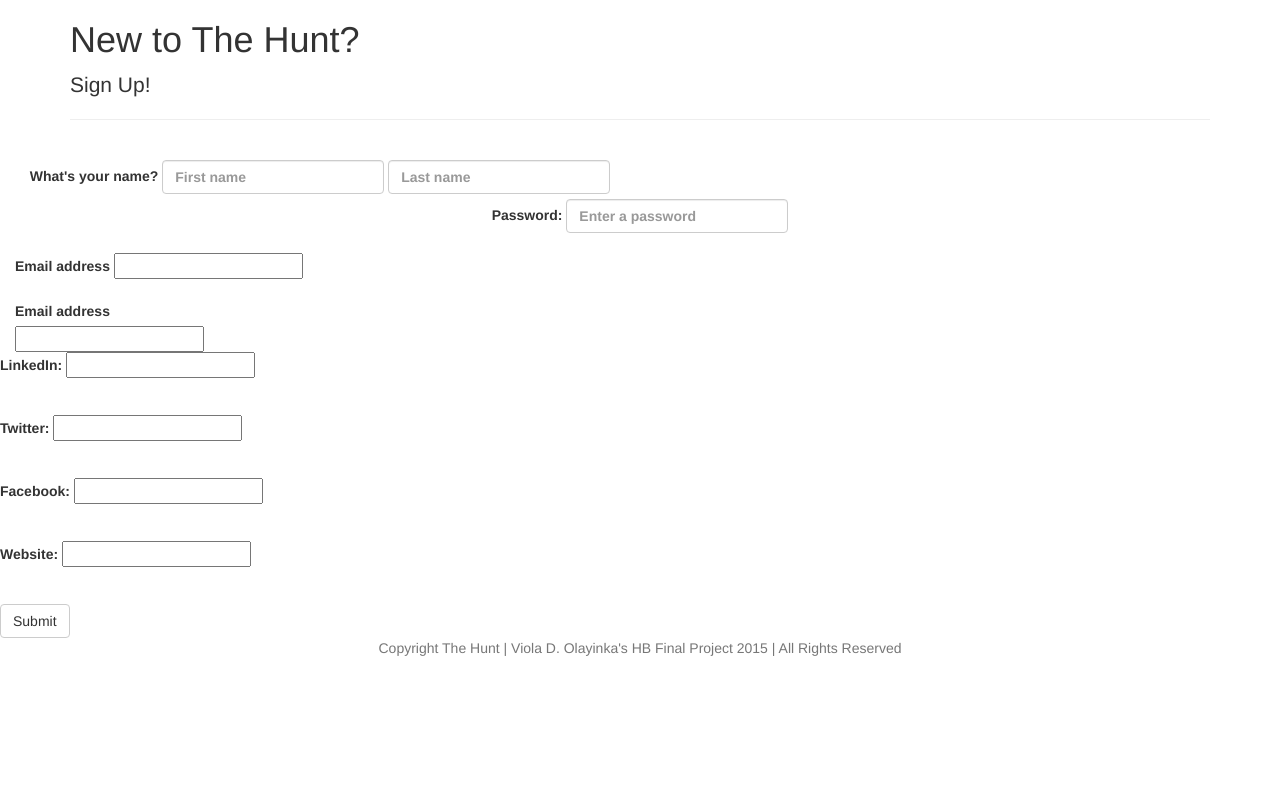
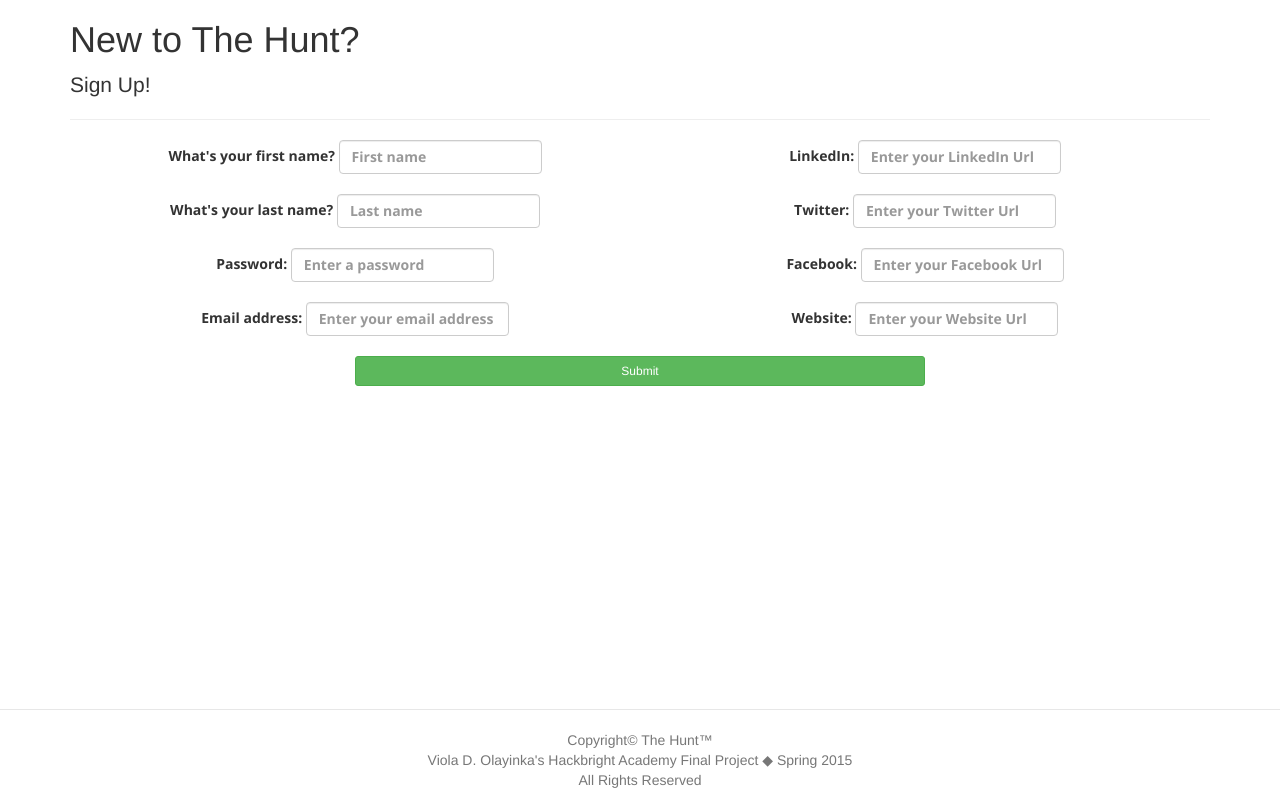
Before and after one commit to violadolayinka/The_Hunt, a Flask app: page /register in a window 1280 px wide. Run offline with Flask 2, Linux system fonts and the light colour scheme; some libraries are stand-ins or nearby versions.

Commit message:
Implementing CSS

```diff
--- a/static/css/the_hunt.css
+++ b/static/css/the_hunt.css
@@ -1,3 +1,48 @@
+/*body {
+      background-image: url("the_hunt_blur.jpg");
+      color: #212121;
+      /*text-align: center;*/
+      /*text-shadow: 0 px 0px rgba(0,0,0,.5);*/
+     /* font-family: 'Open Sans Condensed', sans-serif;*/
+   /* }*/
+
+#background_img{
+  background-image: url("/static/img/the_hunt.jpg");
+  /*-webkit-background-size: cover;
+  -moz-background-size: cover;
+  -o-background-size: cover;*/
+  background-size: cover;
+}
+
+
+.form-group{
+ font-family: 'Open Sans', sans-serif;
+ font-weight: 400
+}
+
+
+
+input[type="email"],
+input[type="password"] {
+  width: 350px;
+  padding: 20px 0px;
+  background: transparent;
+  border: 0;
+  border-bottom: 1px solid #cccccc;
+  outline: none;
+  color: #B6B6B6;
+  font-size: 16px;
+}
+a,
+a:focus,
+a:hover {
+  color: #009688;
+  font-weight: bold;
+}
+
+.navbar{
+  background-color: #ffffff;
+}
 
 .label-as-badge {
     border-radius: 1em;
@@ -6,7 +51,7 @@
 #button{
   display: block;
   width: 50%;
-  background-color: #FF962C;
+  /*background-color: #FF962C;*/
 
 }
 .circle-image{
@@ -55,6 +100,7 @@
 
 .footer {
     display: block;
+    font-family: 'Open Sans', sans-serif;
 }
 .page-header {
    font-size: 2.5em;
--- a/templates/base.html
+++ b/templates/base.html
@@ -4,21 +4,16 @@
   <meta name="viewport" content="width=device-width, initial-scale=1">
   <title>The Hunt</title>
   <link rel="stylesheet" href="https://maxcdn.bootstrapcdn.com/bootstrap/3.3.4/css/bootstrap.min.css">
+  <link href='http://fonts.googleapis.com/css?family=Montserrat:400,700|Open+Sans:300italic,400italic,600italic,700italic,800italic,700,300,600,800,400' rel='stylesheet' type='text/css'>
   <link rel="stylesheet" href="../static/css/the_hunt.css">
 </head>
 <body>
 
 {% block nav %}
-<div class="container">
 <nav class="navbar navbar-default">
   <div class="container-fluid">
     <div class="navbar-header">
-          <button type="button"
-                  class="navbar-toggle collapsed"
-                  data-toggle="collapse"
-                  data-target="#navbar"
-                  aria-expanded="false"
-                  aria-controls="navbar">
+      <button type="button" class="navbar-toggle collapsed" data-toggle="collapse" data-target="#bs-example-navbar-collapse-1">
         <span class="sr-only">Toggle navigation</span>
         <span class="icon-bar"></span>
         <span class="icon-bar"></span>
@@ -26,30 +21,52 @@
       </button>
       <img src="../static/img/the_hunt.jpg" height="50" align="left">
     </div>
-        <div id="navbar" class="navbar-collapse collapse">
+  <div class="collapse navbar-collapse" id="bs-example-navbar-collapse-1">
       <ul class="nav navbar-nav">
-                <li class="active"><a href='/dashboard'>Dashboard</a></li>
-                <li><a href="/position">Add a New Position</a></li>
-                <li><a href="/listofpositions">Active Positions <span class="badge">6</span></a></li>
+        <li class="active">
+          <a href='/dashboard'>Dashboard<span class="sr-only">(current)</span></a>
+        </li>
+        <li>
+          <a href="/position">Add a New Position</a>
+        </li>
+        <li>
+          <a href="/listofpositions">Active Positions
+            <span class="badge" id="position_badge">6</span></a>
+        </li>
         <li class="dropdown">
           <a href='/dashboard'
              class="dropdown-toggle"
+             data-toggle="dropdown"
              role="button"
-                       aria-expanded="true"> Your Assets <span class="caret"></span></a>
+             aria-expanded="false">Your Assets<span class="caret"></span></a>
           <ul class="dropdown-menu" role="menu">
-                        <li><a href="/listofdocuments">Documents</a></li>
-                        <li><a href="/listofnotes">Notes</a></li>
+            <li>
+              <a href="/listofdocuments">Documents</a>
+            </li>
+            <li>
+              <a href="/listofnotes">Notes</a>
+            </li>
+            <li>
+              <a href="/listofcontacts">Contacts</a>
+            </li>
           </ul>
         </li>
       </ul>
+
       <ul class="nav navbar-nav navbar-right">
+        <form class="navbar-form navbar-left" role="search">
+          <div class="form-group">
+            <input type="text" class="form-control" placeholder="Search">
+          </div>
+          <button type="submit" class="btn btn-default">Submit</button>
+        </form>
         <li><a href='/logout'> Log Out </a></li>
       </ul>
     </div>
   </div>
 </nav>
-</div>
 {% endblock %}
+
 <div class="container-fluid">
   {% with messages = get_flashed_messages() %}
       {% for message in messages %}
@@ -62,7 +79,17 @@
    {% endblock %}
 
 
-   <footer><p class="text-muted" align="center">Copyright The Hunt | Viola D. Olayinka's HB Final Project 2015 | All Rights Reserved</p></footer>
+    <nav class="navbar navbar-default navbar-fixed-bottom"
+        role="navigation">
+      <div class="container">
+        <br>
+        <p class="text-muted" align="center">Copyright© The Hunt™ <br> Viola D. Olayinka's Hackbright Academy Final Project  ◆  Spring 2015   <br>  All Rights Reserved</p>
+      </div>
+    </nav>
+
+
+
+
  <script src="http://code.jquery.com/jquery.js"></script>
  <script src="https://maxcdn.bootstrapcdn.com/bootstrap/3.3.4/js/bootstrap.min.js"></script>
 </div>
--- a/templates/contact_list.html
+++ b/templates/contact_list.html
@@ -2,7 +2,8 @@
 {% block body %}
 
   <h1>Contacts</h1>
-
-  <p>Details: {{ contacts.name }}</p>
+{% for contact in contacts %}
+  <p>Details: {{ contact.name }}</p>
+{% endfor %}
 
 {% endblock %}
--- a/templates/position_list.html
+++ b/templates/position_list.html
@@ -5,7 +5,7 @@
     <ul>
       {% for position in positions %}
           <li>
-              <a href="/position/{{ position.position_id }}">
+              <a href="/position/{{ position.position_id }}" >
                 {{ position.title }} ({{ position.company_name }})
               </a>
           </li>
--- a/templates/register_form.html
+++ b/templates/register_form.html
@@ -10,19 +10,25 @@
     <h1>New to The Hunt?</h1>
     <p class="lead">Sign Up!</p>
   </div>
-</div>
+
+
+<br>
   <div align="center">
-  <h4><br></h4></div>
-
     <form action='/submit_register' method='POST'>
-  <div class="row" align="center">
-    <div class="form-group form-inline">
-      <div class="col-md-6">
-        <label for="name">What's your name?
+      <div class="col-md-4 col-lg-6">
+        <div class="form-group">
+          <div class="form-inline">
+            <label for="name">What's your first name?
               <input type="text"
                      name="first_name"
                      class="form-control"
                      placeholder="First name">
+            </label>
+          </div>
+        </div>
+        <div class="form-group">
+          <div class="form-inline">
+            <label for="name">What's your last name?
               <input type="text"
                      name="last_name"
                      class="form-control"
@@ -30,9 +36,8 @@
             </label>
           </div>
         </div>
-  </div>
-  <div class="row" align="center">
-    <div class="form-group form-inline">
+        <div class="form-group">
+          <div class="form-inline">
             <label for="password">Password:
               <input type="text"
                    name="password"
@@ -42,49 +47,65 @@
             </label>
           </div>
         </div>
-
-  <div class="control-group">
-      <label for="control-label" for="inputIcon">Email address</label>
-        <input type="email" name="email_address" required>
-  </div>
-    <br>
-
-
-  <label class="control-label" for="inputIcon">Email address</label>
-  <div class="controls">
-    <div class="input-prepend">
-      <span class="add-on"><i class="icon-envelope"></i></span>
-      <input class="span2" id="inputIcon" type="text">
+        <div class="form-group">
+          <div class="form-inline">
+            <label for="email">Email address:
+              <input type="text"
+                     name="email_address"
+                     placeholder="Enter your email address"
+                     class="form-control"
+                     required>
+            </label>
           </div>
         </div>
       </div>
+      <div class="col-md-4 col-lg-6">
+        <div class="form-group">
+          <div class="form-inline">
+            <label for="linkedin_url">LinkedIn:
+              <input type="text"
+                     name="linkedin_url"
+                     class="form-control"
+                     placeholder="Enter your LinkedIn Url">
+            </label>
+          </div>
+        </div>
+        <div class="form-group">
+          <div class="form-inline">
+            <label for="twitter_url">Twitter:
+              <input type="text"
+                     name="twitter_url"
+                     class="form-control"
+                     placeholder="Enter your Twitter Url">
+            </label>
+          </div>
+        </div>
+        <div class="form-group">
+          <div class="form-inline">
+            <label for="facebook_url">Facebook:
+              <input type="text"
+                     name="facebook_url"
+                     class="form-control"
+                     placeholder="Enter your Facebook Url">
+            </label>
+          </div>
+        </div>
+        <div class="form-group">
+          <div class="form-inline">
+            <label for="website_url">Website:
+              <input type="text"
+                     name="website_url"
+                     class="form-control"
+                     placeholder="Enter your Website Url">
+            </label>
+          </div>
+        </div>
+      </div>
+      <input type="submit" value="Submit" class="pass-reset-submit btn btn-success btn-sm" id="button" />
+    </form>
+  </div>
+</div>
 
-
-
-
-    <div class="form-group">
-      <label for="linkedin_url">LinkedIn: </label>
-      <input type="text" name="linkedin_url" >
 </div>
-    <br>
-    <div class="form-group">
-      <label for="twitter_url">Twitter:</label>
-      <input type="text" name="twitter_url">
-    </div>
-    <br>
-    <div class="form-group">
-      <label for="facebook_url">Facebook:</label>
-      <input type="text" name="facebook_url">
-    </div>
-    <br>
-    <div class="form-group">
-      <label for="website_url">Website:</label>
-      <input type="text" name="website_url">
-    </div>
-    <br>
-      <button type="submit" class="btn btn-default">Submit</button>
-    </div>
-</form>
-
 
 {% endblock %}
```
Also changed, not shown: templates/welcomepage.html (+4 -3 lines), thehuntextension/popup.html (added, +11 -0 lines), thehuntextension/popup.js (added, +20 -0 lines), thehuntextension/manifest.json (added), thehuntextension/the_hunt.png (added). Lines whose indentation alone changed are shown as unchanged.
